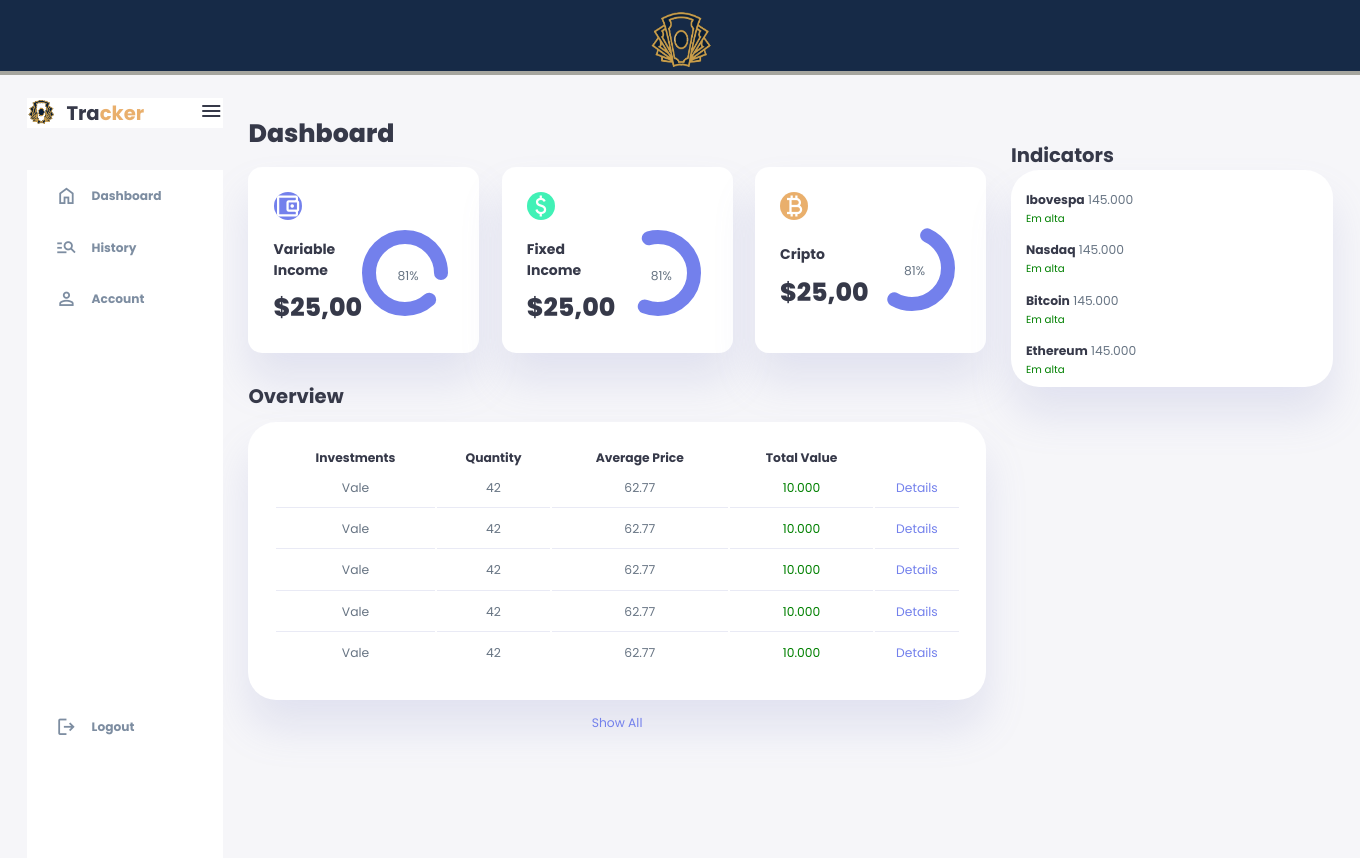
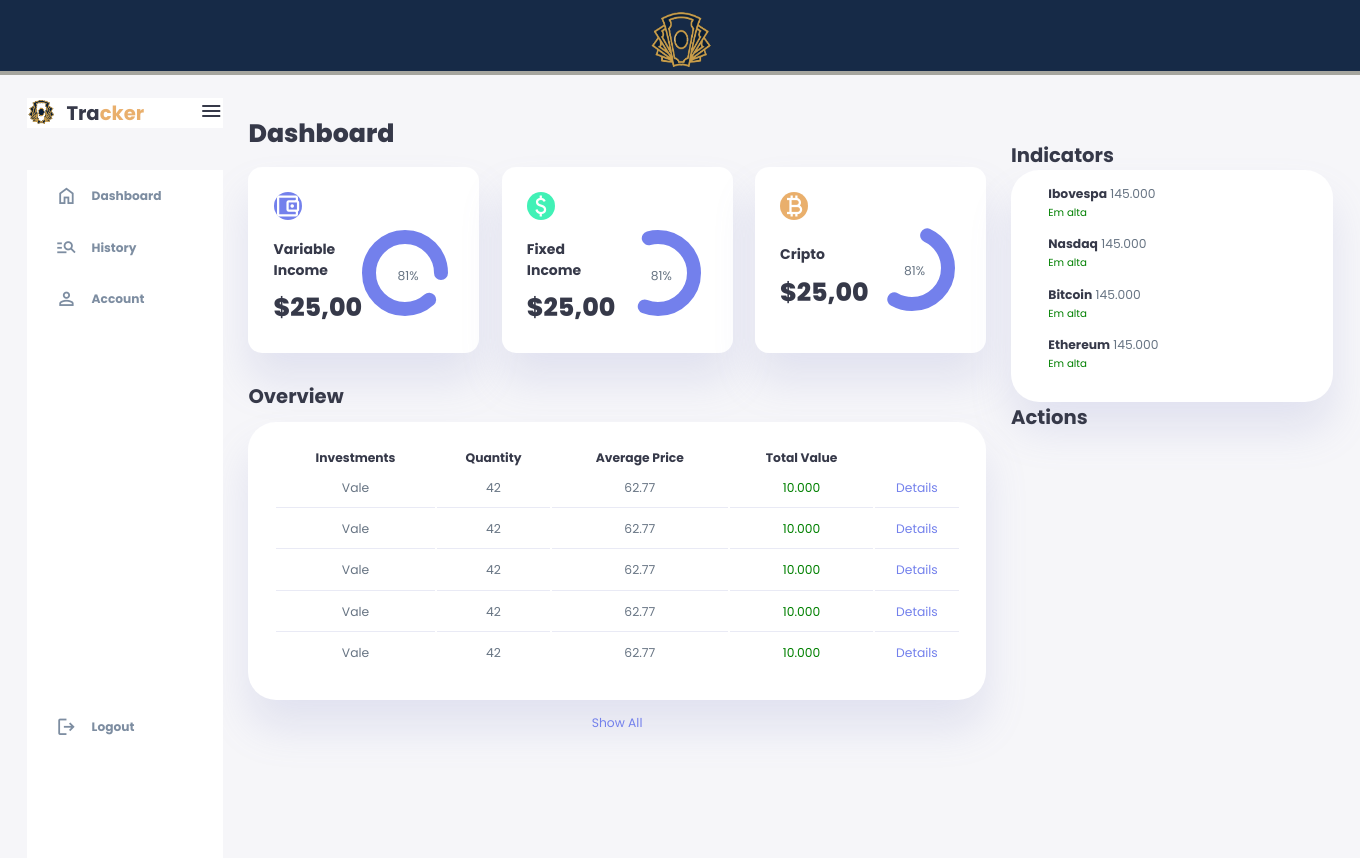
Before and after one commit to GabrielDeon/Tracker, a PHP site: page /html/home.html in a window 1360 px wide. Run offline with PHP 8.4, Linux system fonts and the light colour scheme.

Commit message:
Alteracoes CSS pagina Home

```diff
--- a/css/home.css
+++ b/css/home.css
@@ -430,8 +430,19 @@ main .frame{
 
 .right .recent-updates .updates{
     background: var(--color-white);
-    padding: 0px 15px 15px 15px;
+    padding: 15px 15px 15px 15px;
     border-radius: var(--card-border-ratius);
     box-shadow: var(--box-shadow);
     transition: all 300ms ease;
 }
+
+.right .recent-updates .updates:hover{
+    box-shadow: none;
+}
+
+.right .recent-updates .updates .update{
+    display: grid;
+    grid-template-columns: 0.6rem auto;
+    gap: 1rem;
+
+}
--- a/html/home.html
+++ b/html/home.html
@@ -187,48 +187,41 @@
           <h2>Indicators</h2>
           <div class="updates">
             <div class="update">
-              <div class="profile-photo">
-
-              </div>
+              <div class="profile-photo"></div>
               <div class="message">
-                <p><b>Ibovespa</b> 145.000 </p>
+                <p><b>Ibovespa</b> 145.000</p>
                 <small class="money">Em alta</small>
               </div>
             </div>
             <div class="update">
-              <div class="profile-photo">
-
-              </div>
+              <div class="profile-photo"></div>
               <div class="message">
-                <p><b>Nasdaq</b>  145.000</p>
+                <p><b>Nasdaq</b> 145.000</p>
                 <small class="money">Em alta</small>
               </div>
             </div>
             <div class="update">
-              <div class="profile-photo">
-
-              </div>
+              <div class="profile-photo"></div>
               <div class="message">
-                <p><b>Bitcoin</b>  145.000</p>
+                <p><b>Bitcoin</b> 145.000</p>
                 <small class="money">Em alta</small>
               </div>
             </div>
             <div class="update">
-              <div class="profile-photo">
-
-              </div>
+              <div class="profile-photo"></div>
               <div class="message">
-                <p><b>Ethereum</b>  145.000</p>
+                <p><b>Ethereum</b> 145.000</p>
                 <small class="money">Em alta</small>
               </div>
             </div>
-
           </div>
         </div>
+        <div class="actions">
+          <h2>Actions</h2>
+          <div class="add-Investimento"></div>
+        </div>
       </div>
-      <!---------------------- END OF TOP ---------------------->
-
-
+      <!---------------------- END OF RECENT UPDATES ---------------------->
     </div>
   </body>
 </html>
```
